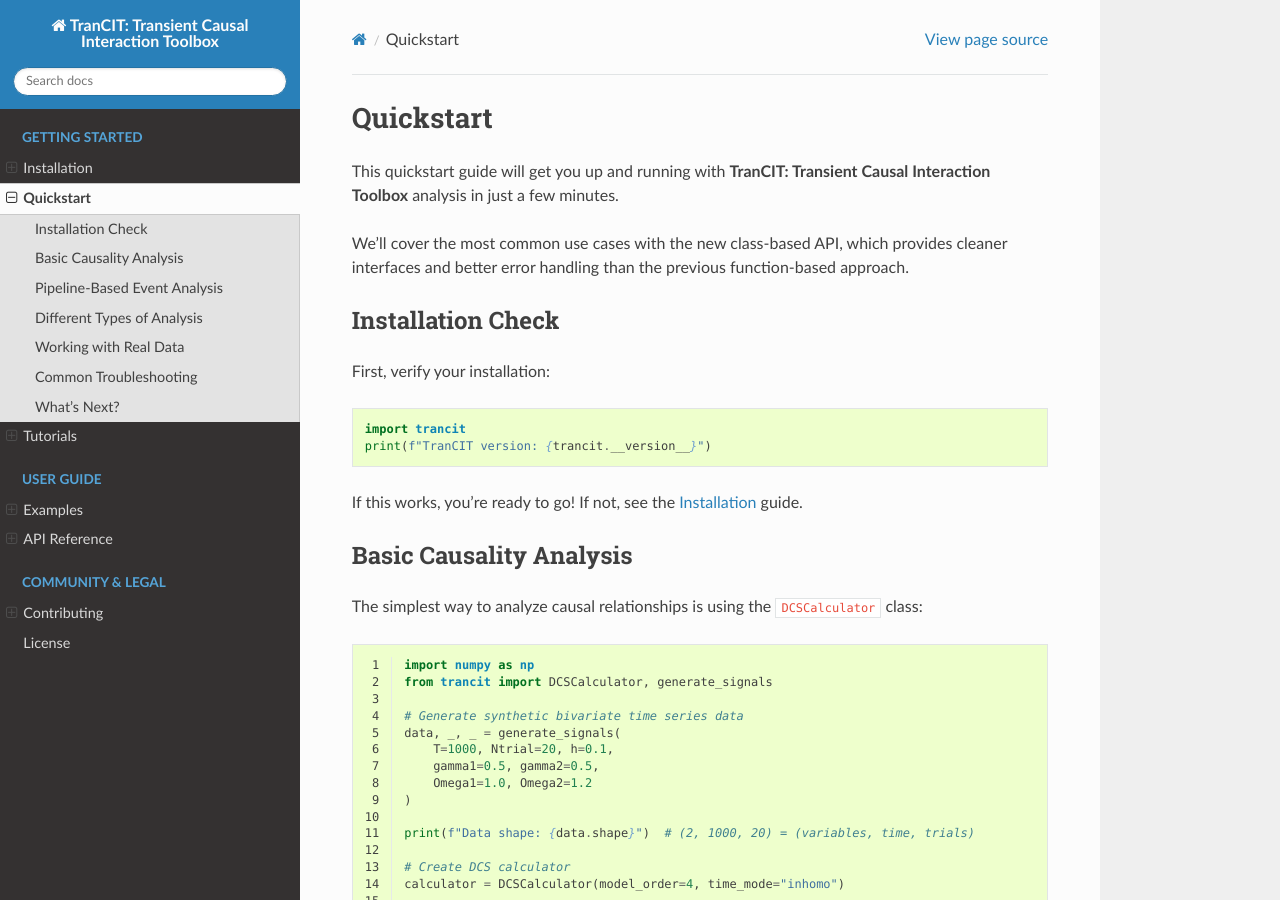
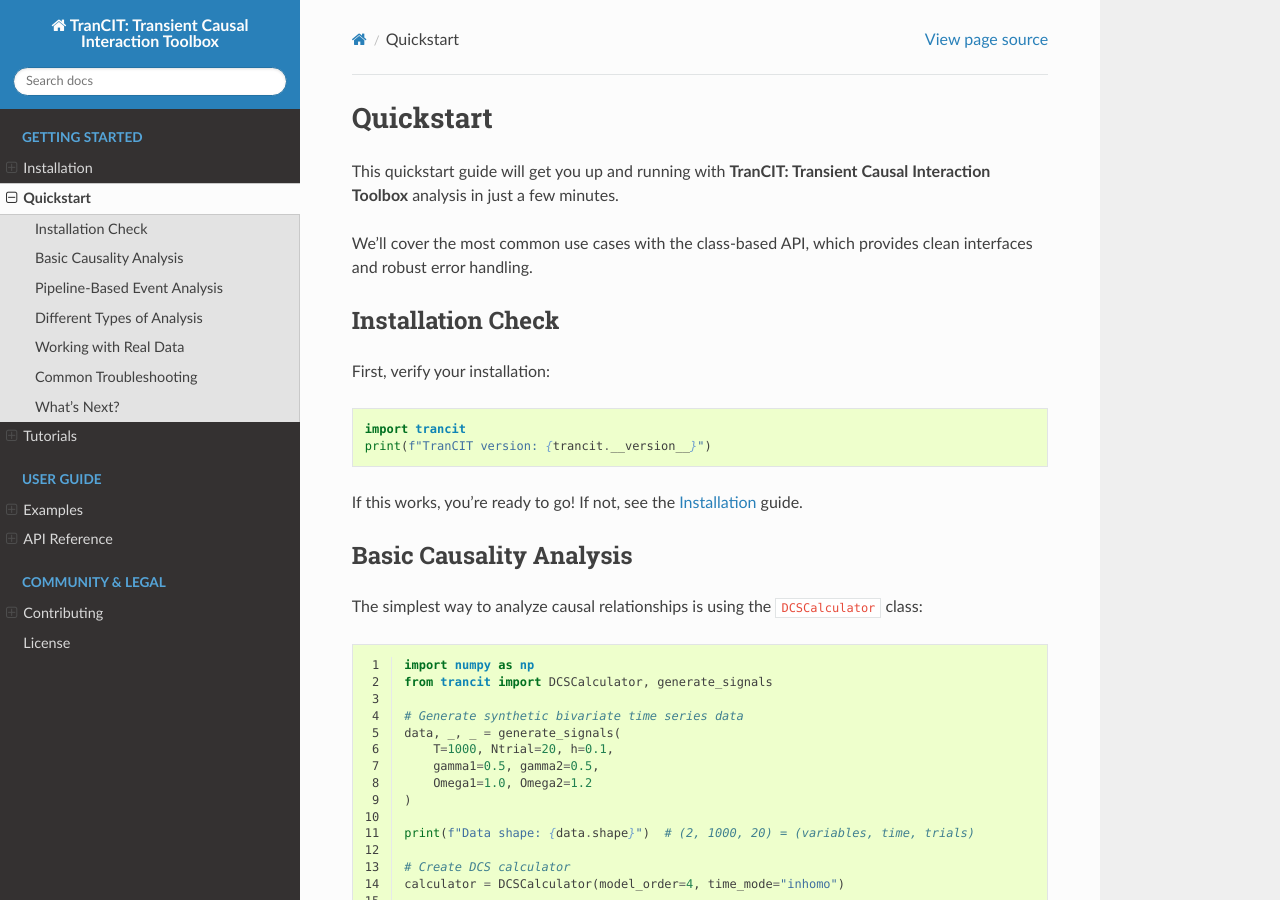
Before and after one commit to CMC-lab/TranCIT, a Sphinx documentation site: the page built from docs/quickstart.rst, in a window 1280 px wide and 900 px high. Built offline with Sphinx 7.4.7 and the Read the Docs theme 3.1.0, drawn with Linux system fonts in a browser that asks for light colours; pages that are not in the unit, such as notebooks, are missing from menus; the version number could not be read and is left out; some of the changed text lies outside the part shown.

Commit message:
docs: update quickstart guide to remove function-based API references

```diff
--- a/docs/quickstart.rst
+++ b/docs/quickstart.rst
@@ -6,7 +6,7 @@ Quickstart
 
 This quickstart guide will get you up and running with **TranCIT: Transient Causal Interaction Toolbox** analysis in just a few minutes.
 
-We'll cover the most common use cases with the new class-based API, which provides cleaner interfaces and better error handling than the previous function-based approach.
+We'll cover the most common use cases with the class-based API, which provides clean interfaces and robust error handling.
 
 ******************
 Installation Check
```
Also changed, not shown: other parts of docs/quickstart.rst (+1 -1 lines).
